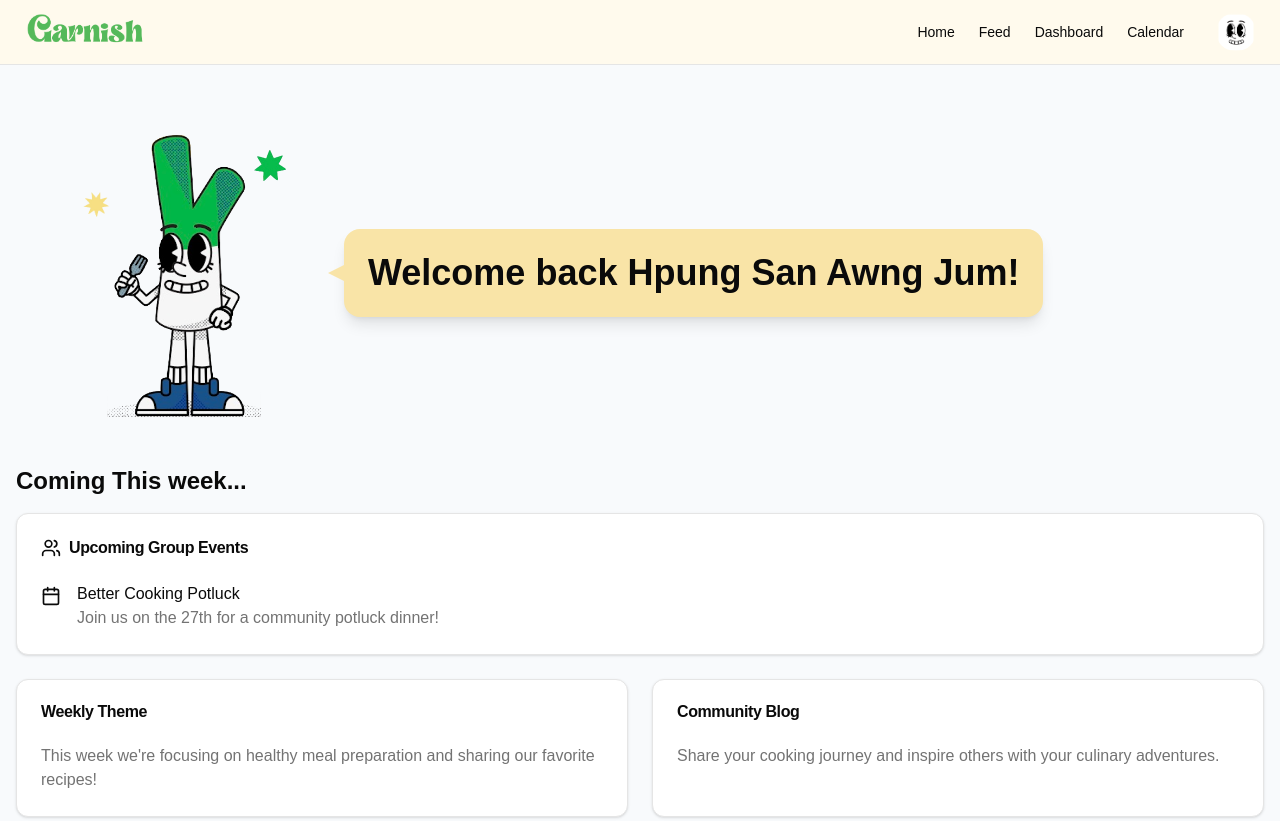
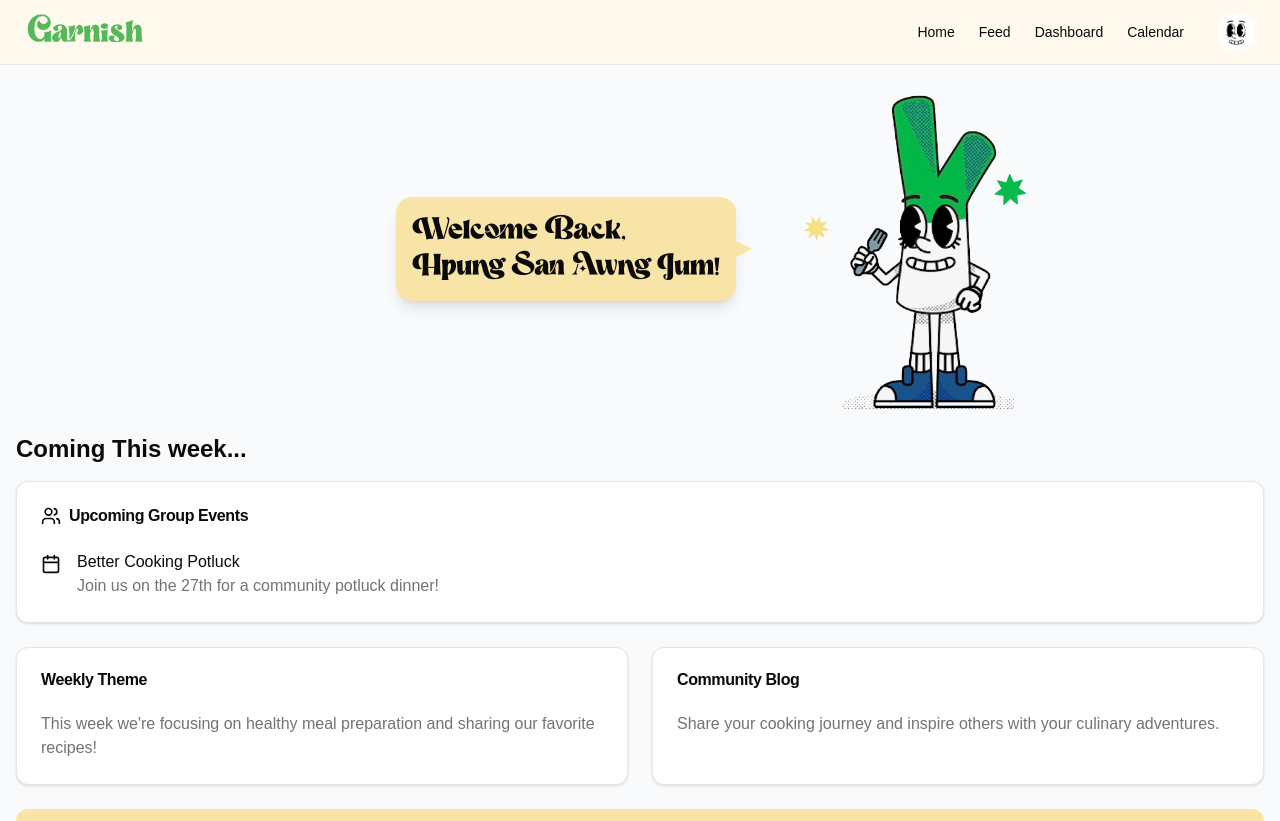
Before and after one commit to hpungsan/cooksite, a Next.js app: page / in a window 1280 px wide. Shown: the top 821 px of the page. Built offline with nearby package versions, Linux system fonts and the light colour scheme.

Commit message:
ui + font

```diff
--- a/src/app/page.tsx
+++ b/src/app/page.tsx
@@ -1,26 +1,25 @@
-"use client"
+"use client";
 
-import Link from "next/link";
 import { Button } from "@/components/ui/button";
 import { Card, CardContent, CardHeader, CardTitle } from "@/components/ui/card";
 import { Calendar, MessageCircle, Users, User } from "lucide-react";
-import { useEffect, useState } from "react";
 import Image from "next/image";
 import { Input } from "@/components/ui/input";
+import localFont from "next/font/local";
 
-// Add these banner images at the top of the file
-const bannerImages = [
-  "/pbfood/pb1.png",
-  "/pbfood/pb2.png",
-  "/pbfood/pb3.png"
-];
+const magicRetro = localFont({
+  src: "../fonts/MagicRetro.ttf",
+  variable: "--font-magic-retro",
+});
 
 // Define the main page component
 export default function Page() {
   return (
-    <main className="container mx-auto p-4 space-y-6 relative">
+    <main
+      className={`${magicRetro.variable} container mx-auto px-4 space-y-6 relative`}
+    >
       {/* Decorative stars */}
-      <div className="absolute top-[80px] left-[250px] -z-10">
+      <div className="absolute top-[80px] right-[250px] -z-10">
         <Image
           src="/greenstar.png"
           alt=""
@@ -30,7 +29,7 @@ export default function Page() {
         />
       </div>
 
-      <div className="absolute top-[100px] left-20 -z-10">
+      <div className="absolute top-[100px] right-[450px] -z-10">
         <Image
           src="/yellowstar.png"
           alt=""
@@ -41,10 +40,10 @@ export default function Page() {
       </div>
 
       {/* Mascot and Welcome Message */}
-      <div className="p-6 mb-6">
-        <div className="flex items-center gap-4">
+      <div className="pl-0 mb-6">
+        <div className="flex flex-row-reverse items-center gap-8 mr-44">
           {/* Mascot Image */}
-          <div className="relative w-72 h-72">
+          <div className="relative w-80 h-80">
             <Image
               src="/homemascot.png"
               alt="Garnish Mascot"
@@ -54,11 +53,15 @@ export default function Page() {
           </div>
 
           {/* Speech Bubble */}
-          <div className="relative bg-[#f9e4a7] p-6 rounded-2xl shadow-lg">
-            <div className="absolute left-0 top-1/2 -translate-x-4 -translate-y-1/2">
-              <div className="w-0 h-0 border-y-[10px] border-y-transparent border-r-[20px] border-r-[#f9e4a7]"/>
+          <div className="relative bg-[#f9e4a7] p-4 rounded-2xl shadow-lg">
+            <div className="absolute right-0 top-1/2 translate-x-4 -translate-y-1/2">
+              <div className="w-0 h-0 border-y-[10px] border-y-transparent border-l-[20px] border-l-[#f9e4a7]" />
             </div>
-            <h1 className="text-4xl font-bold">Welcome back Hpung San Awng Jum!</h1>
+            <h1 className={`text-3xl ${magicRetro.className}`}>
+              Welcome Back,
+              <br />
+              Hpung San Awng Jum!
+            </h1>{" "}
           </div>
         </div>
       </div>
@@ -99,7 +102,8 @@ export default function Page() {
           </CardHeader>
           <CardContent>
             <p className="text-muted-foreground">
-              This week we're focusing on healthy meal preparation and sharing our favorite recipes!
+              This week we're focusing on healthy meal preparation and sharing
+              our favorite recipes!
             </p>
           </CardContent>
         </Card>
@@ -111,7 +115,8 @@ export default function Page() {
           </CardHeader>
           <CardContent>
             <p className="text-muted-foreground">
-              Share your cooking journey and inspire others with your culinary adventures.
+              Share your cooking journey and inspire others with your culinary
+              adventures.
             </p>
           </CardContent>
         </Card>
@@ -146,10 +151,19 @@ export default function Page() {
             </ul>
           </div>
           <div>
-            <h3 className="font-bold mb-4">Garnish Your Feed, Garnish Your Life.</h3>
+            <h3 className="font-bold mb-4">
+              Garnish Your Feed, Garnish Your Life.
+            </h3>
             <div className="flex gap-2">
-            <Input type="email" placeholder="Email" style={{ border: "1px solid black" }} className="rounded-full" />
-              <Button className="bg-green-500 hover:bg-green-600 rounded-full">JOIN</Button>
+              <Input
+                type="email"
+                placeholder="Email"
+                style={{ border: "1px solid black" }}
+                className="rounded-full"
+              />
+              <Button className="bg-green-500 hover:bg-green-600 rounded-full">
+                JOIN
+              </Button>
             </div>
             <p className="mt-4 text-sm">support@garnish.com</p>
           </div>
--- a/tailwind.config.ts
+++ b/tailwind.config.ts
@@ -55,7 +55,10 @@ export default {
   			lg: 'var(--radius)',
   			md: 'calc(var(--radius) - 2px)',
   			sm: 'calc(var(--radius) - 4px)'
-  		}
+  		},
+      fontFamily: {
+        'magic-retro': ['var(--font-magic-retro)']
+      }
   	}
   },
   plugins: [require("tailwindcss-animate")],
```
Also changed, not shown: src/fonts/MagicRetro.ttf (added).
